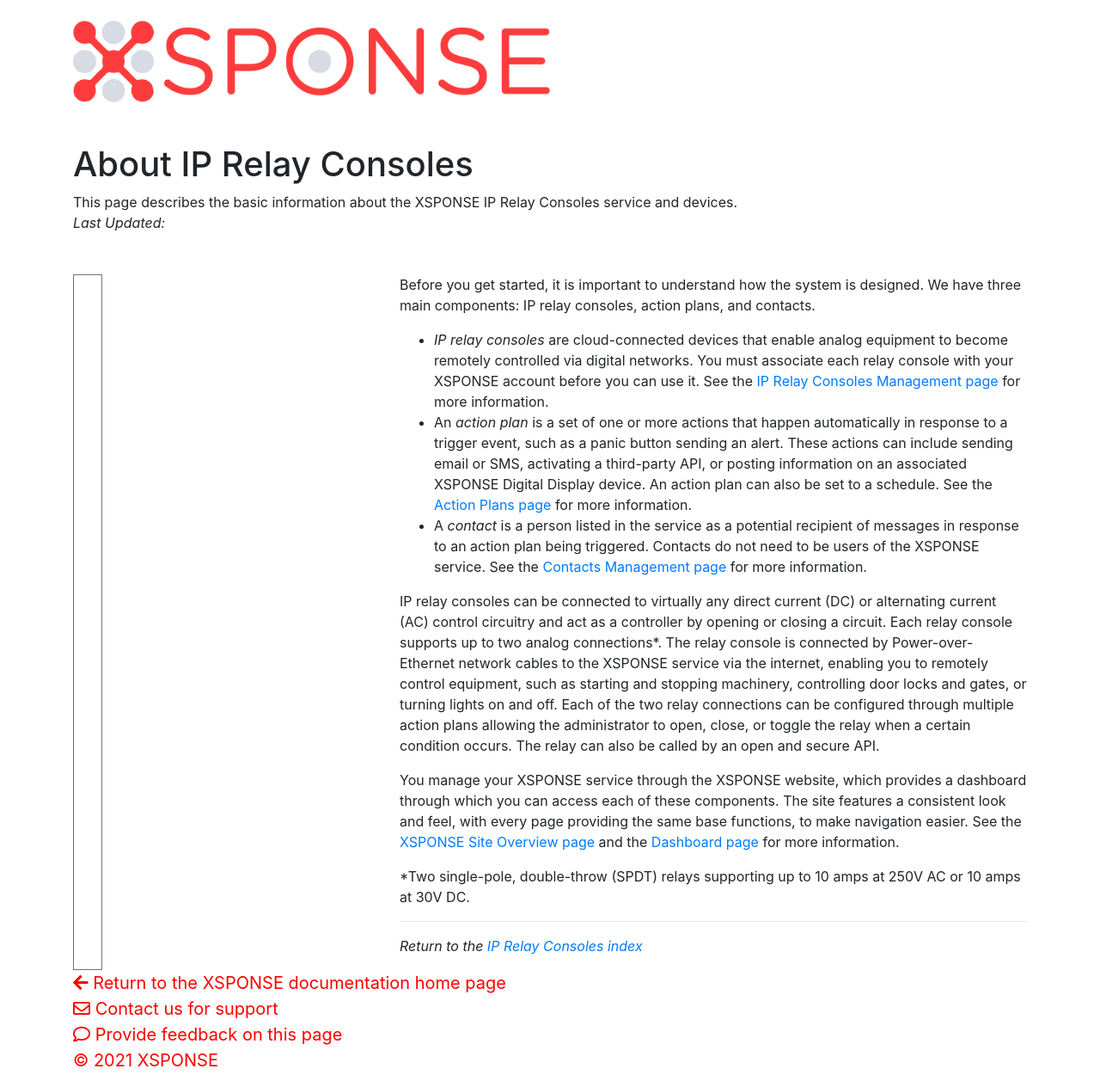
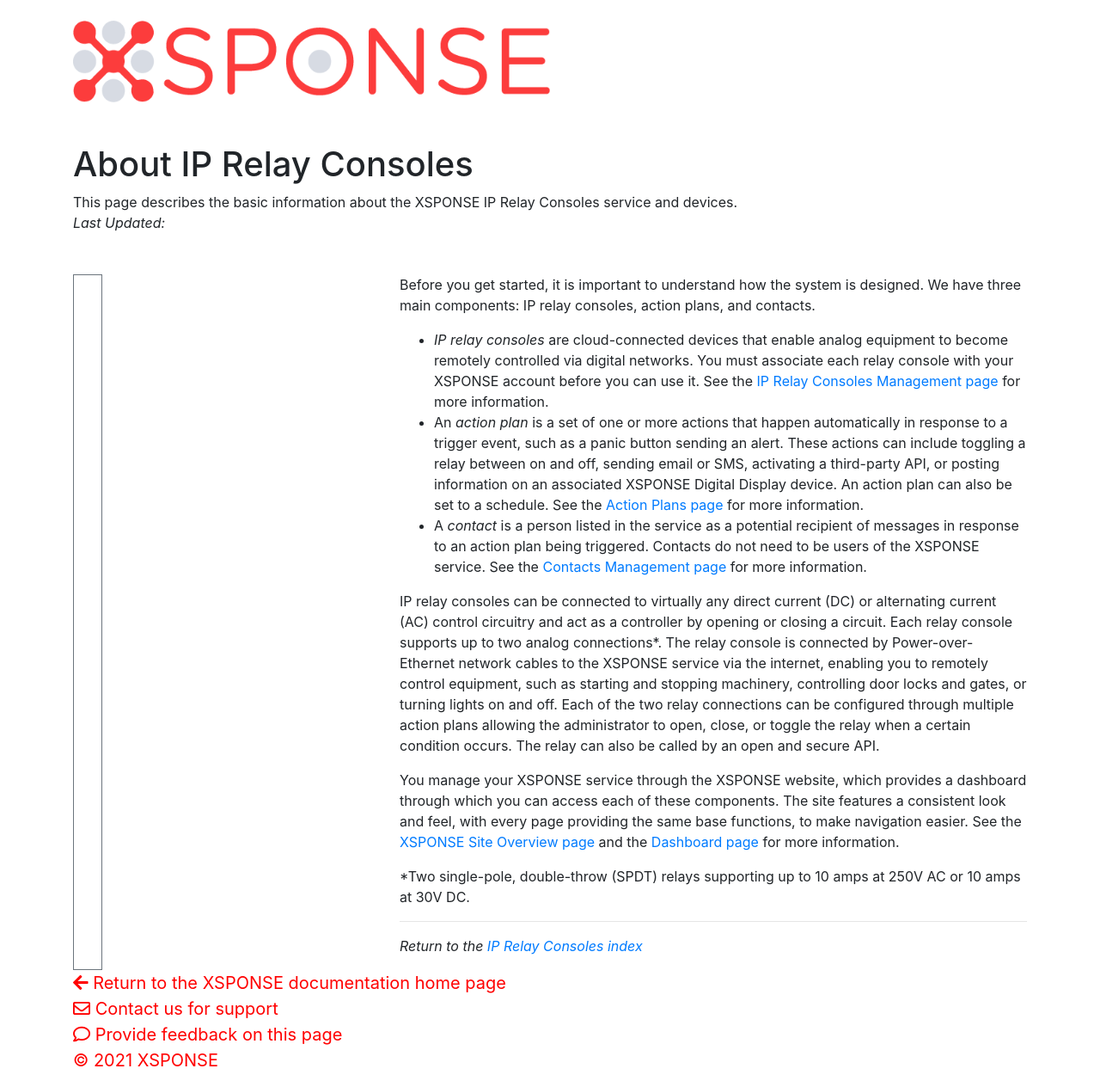
Before and after one commit to NrsSystems/docs, a Jekyll site: the page built from ip_relays/about-relay-consoles.md, in a window 1280 px wide. Shown: the whole page at 86% size. Built offline with Jekyll 4.4.1, drawn with Linux system fonts in a browser that asks for light colours; our own code applies the rules of GitHub Pages for plain Markdown files.

Commit message:
Update about-relay-consoles.md

```diff
--- a/ip_relays/about-relay-consoles.md
+++ b/ip_relays/about-relay-consoles.md
@@ -4,7 +4,7 @@ abstract: This page describes the basic information about the XSPONSE IP Relay C
 ---
 Before you get started, it is important to understand how the system is designed. We have three main components: IP relay consoles, action plans, and contacts.
 - _IP relay consoles_ are cloud-connected devices that enable analog equipment to become remotely controlled via digital networks. You must associate each relay console with your XSPONSE account before you can use it. See the [IP Relay Consoles Management page](relay-consoles-management.md) for more information.
-- An _action plan_ is a set of one or more actions that happen automatically in response to a trigger event, such as a panic button sending an alert. These actions can include sending email or SMS, activating a third-party API, or posting information on an associated XSPONSE Digital Display device. An action plan can also be set to a schedule. See the [Action Plans page](../general-ops/action-plans.md) for more information.
+- An _action plan_ is a set of one or more actions that happen automatically in response to a trigger event, such as a panic button sending an alert. These actions can include toggling a relay between on and off, sending email or SMS, activating a third-party API, or posting information on an associated XSPONSE Digital Display device. An action plan can also be set to a schedule. See the [Action Plans page](../general-ops/action-plans.md) for more information.
 - A _contact_ is a person listed in the service as a potential recipient of messages in response to an action plan being triggered. Contacts do not need to be users of the XSPONSE service. See the [Contacts Management page](../general-ops/contacts-management.md) for more information.
 
 IP relay consoles can be connected to virtually any direct current (DC) or alternating current (AC) control circuitry and act as a controller by opening or closing a circuit. Each relay console supports up to two analog connections\*. The relay console is connected by Power-over-Ethernet network cables to the XSPONSE service via the internet, enabling you to remotely control equipment, such as starting and stopping machinery, controlling door locks and gates, or turning lights on and off. Each of the two relay connections can be configured through multiple action plans allowing the administrator to open, close, or toggle the relay when a certain condition occurs. The relay can also be called by an open and secure API.
```
